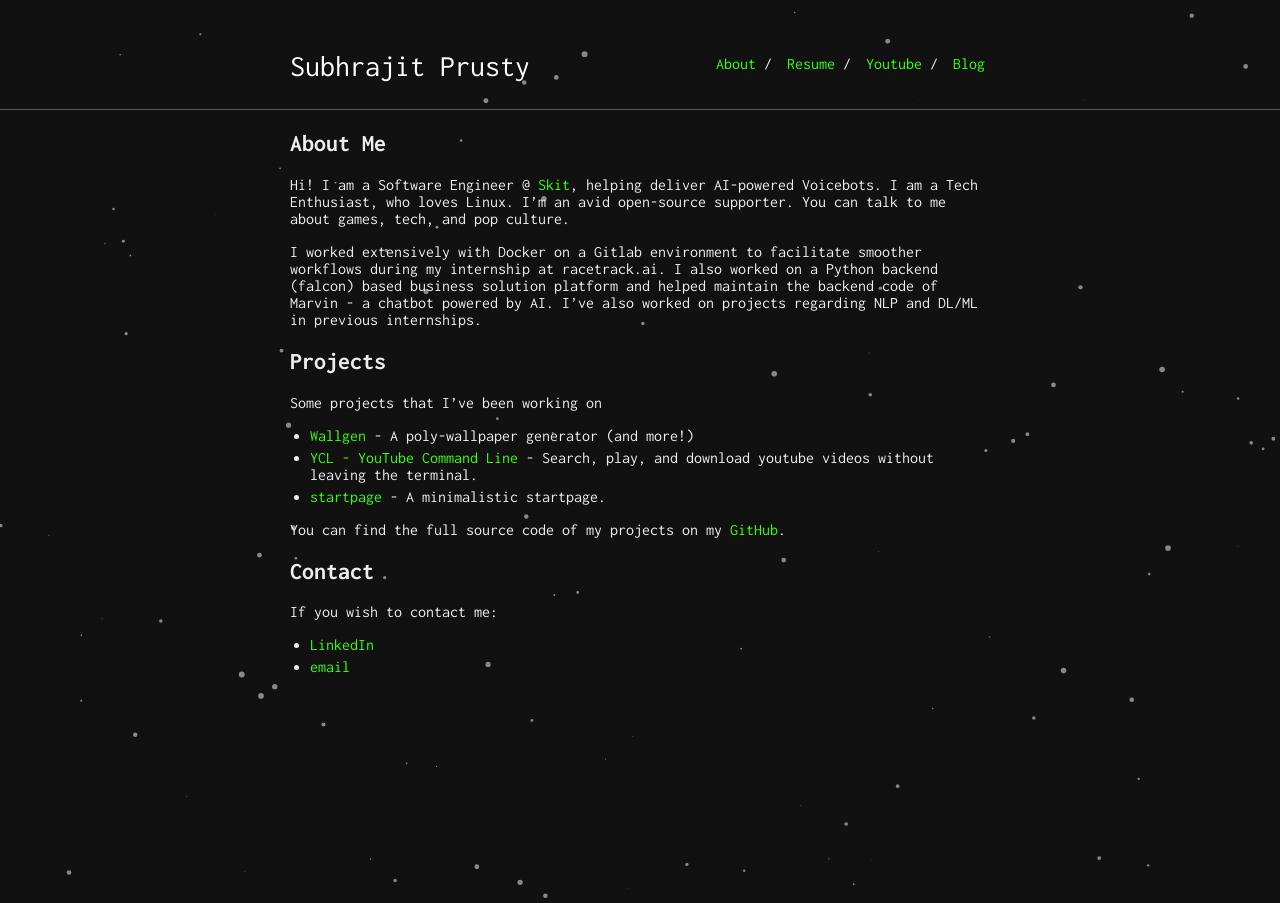
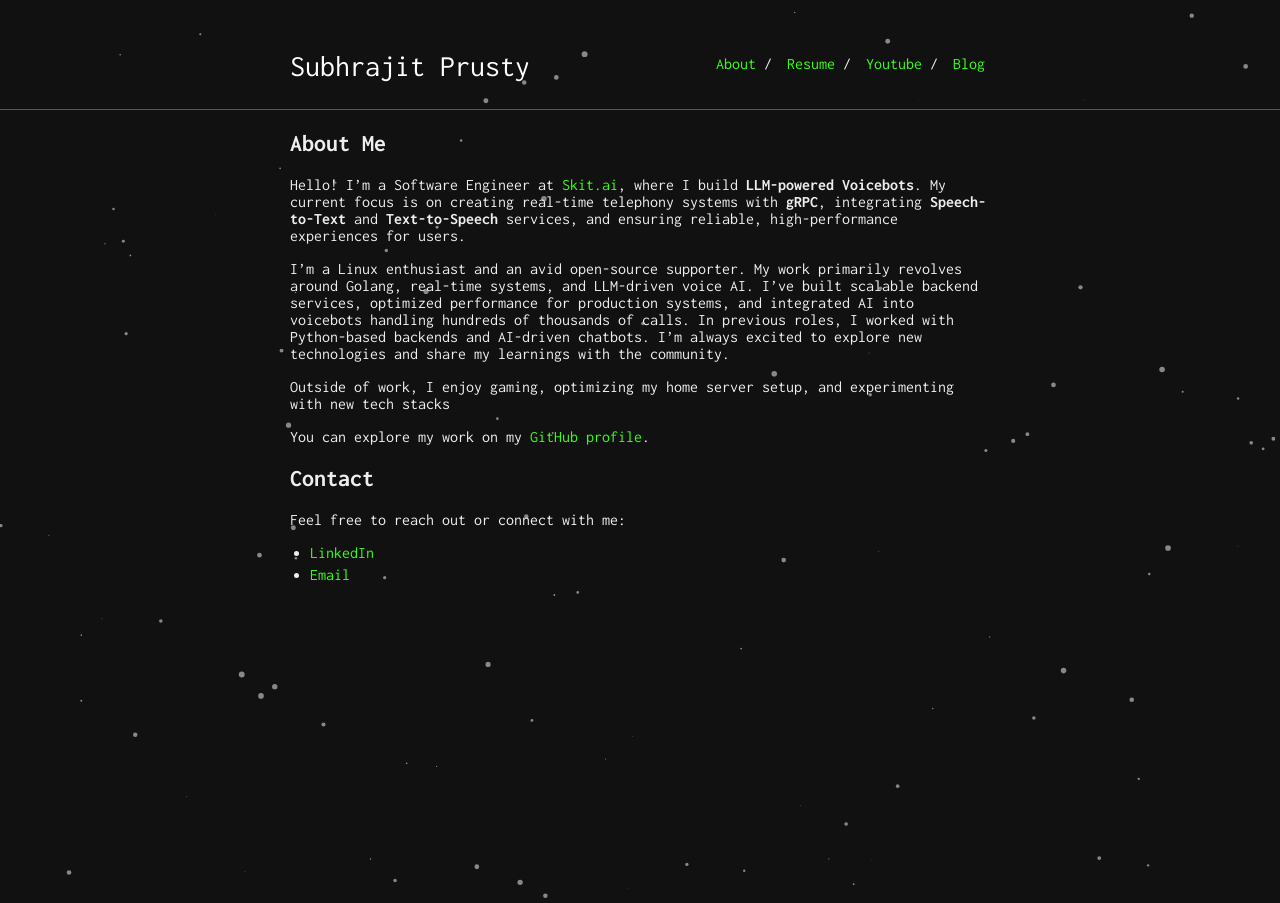
Before and after one commit to SubhrajitPrusty/SubhrajitPrusty.github.io, a Jekyll site: the page built from index.md, in a window 1280 px wide. Built offline with Jekyll 4.4.1, drawn with Linux system fonts in a browser that asks for light colours; our own code applies the rules of GitHub Pages for plain Markdown files.

Commit message:
updated site content
- updated index
- updated cv

```diff
--- a/index.md
+++ b/index.md
@@ -4,28 +4,17 @@ layout: default
 
 ## About Me
 
-Hi! I am a Software Engineer @ [Skit](https://skit.ai), helping deliver AI-powered Voicebots.
-I am a Tech Enthusiast, who loves Linux. I'm an avid open-source supporter.
-You can talk to me about games, tech, and pop culture.
+Hello! I'm a Software Engineer at [Skit.ai](https://skit.ai), where I build **LLM-powered Voicebots**. My current focus is on creating real-time telephony systems with **gRPC**, integrating **Speech-to-Text** and **Text-to-Speech** services, and ensuring reliable, high-performance experiences for users.
 
-I worked extensively with Docker on a Gitlab environment to facilitate smoother workflows during my internship at racetrack.ai.
-I also worked on a Python backend (falcon) based business solution platform and helped maintain the backend code of Marvin - a chatbot powered by AI.
-I've also worked on projects regarding NLP and DL/ML in previous internships.
+I'm a Linux enthusiast and an avid open-source supporter. My work primarily revolves around Golang, real-time systems, and LLM-driven voice AI. I've built scalable backend services, optimized performance for production systems, and integrated AI into voicebots handling hundreds of thousands of calls. In previous roles, I worked with Python-based backends and AI-driven chatbots. I'm always excited to explore new technologies and share my learnings with the community.
 
+Outside of work, I enjoy gaming, optimizing my home server setup, and experimenting with new tech stacks
 
-## Projects
-
-Some projects that I've been working on
-
-- [Wallgen](https://github.com/SubhrajitPrusty/wallgen) - A poly-wallpaper generator (and more!)
-- [YCL - YouTube Command Line](https://github.com/SubhrajitPrusty/ycl) - Search, play, and download youtube videos without leaving the terminal.
-- [startpage](https://subhrajitprusty.github.io/startpage/) - A minimalistic startpage.
-
-You can find the full source code of my projects on my [GitHub](https://github.com/SubhrajitPrusty).
+You can explore my work on my [GitHub profile](https://github.com/SubhrajitPrusty).
 
 ## Contact
 
-If you wish to contact me:
+Feel free to reach out or connect with me:
 
 - [LinkedIn](https://www.linkedin.com/in/subhrajitprusty)
-- [email](mailto:subhrajit1997@gmail.com)
+- [Email](mailto:subhrajit1997@gmail.com)
```
Also changed, not shown: 1 other file.
